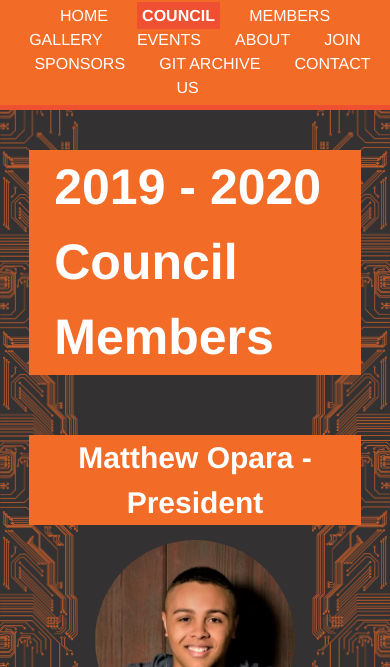
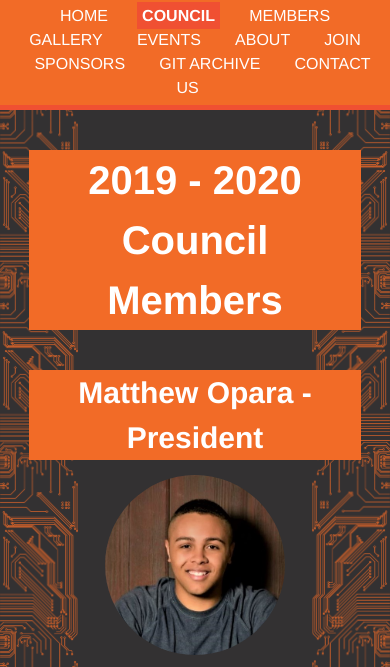
Before and after one commit to m-opara/ONU_ACM_Site, a plain HTML site: page ONU_ACM_Site/public_html/council.html in a window 390 px wide. Shown: the part 239-906 px from the top of the page. Drawn offline with Linux system fonts and the light colour scheme.

Commit message:
Update style.css for mobile Council Page

```diff
--- a/ONU_ACM_Site/public_html/CSS/style.css
+++ b/ONU_ACM_Site/public_html/CSS/style.css
@@ -262,14 +262,23 @@ footer{
     }
 
     /*text style 1*/
-    #textStyle1 h2{
+    #textStyle1 h2, #textStyle1 h3, .title{
     margin-bottom: 0;
     padding: 0;
     text-align:center;
     }
 
+    .title{
+        font-size: 40px;
+        padding-left: 0;
+    }
+
     .portraitWrap img{
-        width: 200px;
+        width: 180px;
+        display: block;
+        margin-left: auto;
+        margin-right: auto;
+
     }
 
 }
```
